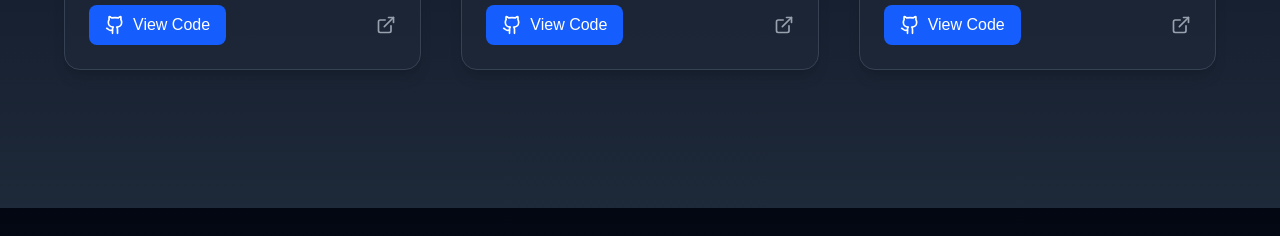
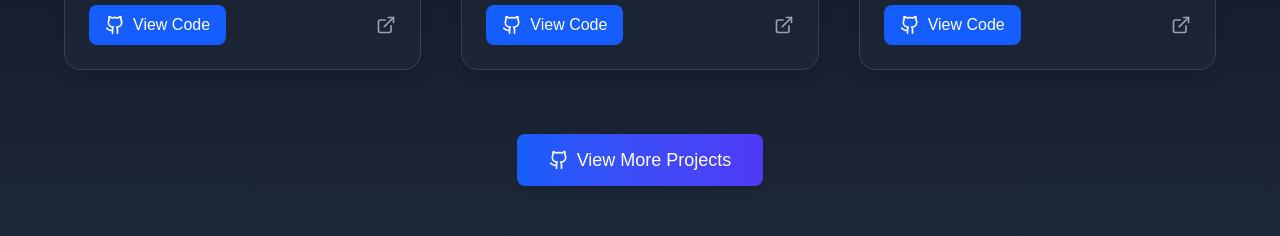
Before and after one commit to Muhammad-Fakhar-Khan/Portfolio-NextJs, a Next.js app: page / in a window 1280 px wide. Shown: the part 4100-4336 px from the top of the page. Built offline with nearby package versions, Linux system fonts and the light colour scheme.

Commit message:
adding button for more projects

```diff
--- a/src/components/RecentProjects.tsx
+++ b/src/components/RecentProjects.tsx
@@ -108,6 +108,25 @@ export default function RecentProjects() {
           </motion.div>
         ))}
       </div>
+
+      {/* View More Button */}
+      <motion.div
+        initial={{ opacity: 0, y: 30 }}
+        whileInView={{ opacity: 1, y: 0 }}
+        transition={{ duration: 0.8, delay: 0.6 }}
+        viewport={{ once: true }}
+        className="mt-16"
+      >
+        <a
+          href="https://github.com/Muhammad-Fakhar-Khan?tab=repositories"
+          target="_blank"
+          rel="noopener noreferrer"
+          className="flex items-center justify-center gap-2 px-8 py-3 bg-gradient-to-r from-blue-600 to-indigo-600 hover:from-blue-500 hover:to-indigo-500 rounded-lg text-white font-medium text-lg shadow-md hover:shadow-blue-500/20 transition-all duration-300"
+        >
+          <Github className="w-5 h-5" />
+          View More Projects
+        </a>
+      </motion.div>
     </section>
   );
 }
```
